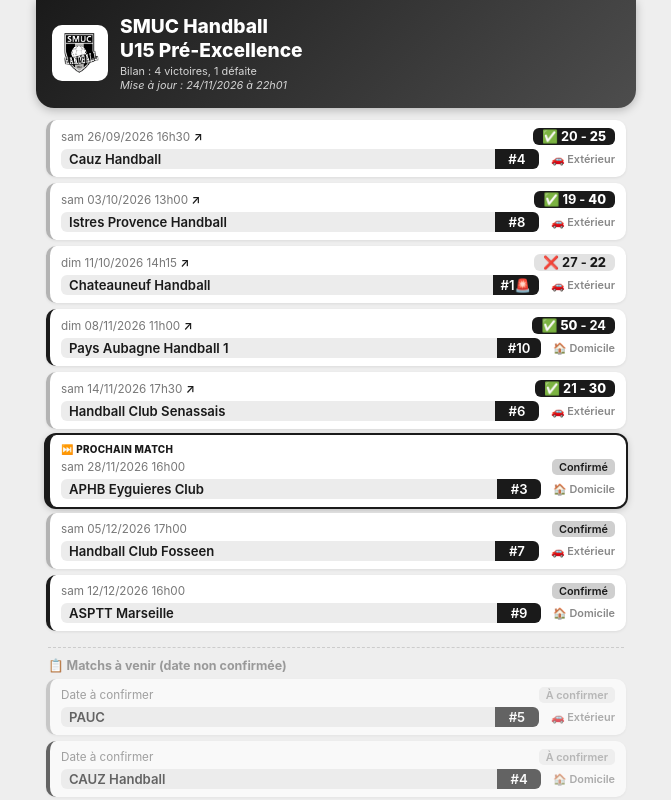
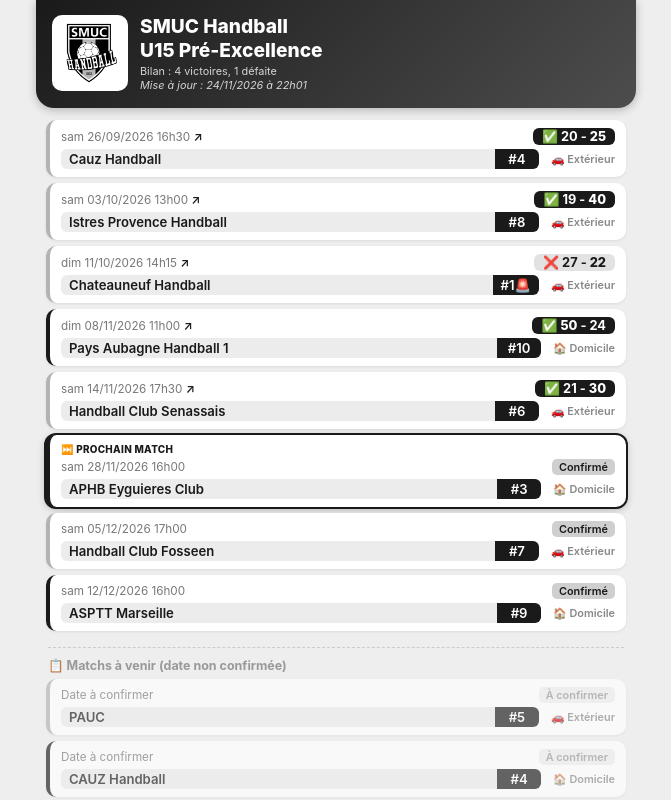
Before and after one commit to smuc-handball-u15/u15-pre-excellence, a plain HTML site: page index.html in a window 1280 px wide. Shown: the top 800 px of the page, without its empty margins (304-975 px from the left). Drawn offline with Linux system fonts and the light colour scheme.

Commit message:
Bigger logo, less white padding

```diff
--- a/index.html
+++ b/index.html
@@ -9,7 +9,7 @@
 * { box-sizing: border-box; }
 body { font-family: -apple-system, BlinkMacSystemFont, 'Segoe UI', system-ui, sans-serif; margin:0; padding:0; background:#eeeeee; color:#1a1a1a; max-width:600px; margin-left:auto; margin-right:auto; font-size:14px; }
 .hero { background:linear-gradient(135deg, #1a1a1a 0%, #4d4d4d 100%); color:white; padding:14px 16px 16px 16px; border-radius:0 0 18px 18px; margin-bottom:12px; box-shadow:0 2px 10px rgba(0,0,0,0.25); display:flex; align-items:center; gap:12px; }
-.hero img { width:56px; height:56px; border-radius:10px; background:white; padding:3px; flex-shrink:0; }
+.hero img { width:76px; height:76px; border-radius:10px; background:white; padding:1px; flex-shrink:0; }
 .hero-text h1 { font-size: 1.2rem; margin: 0 0 2px 0; font-weight:800; }
 .updated { font-size: 0.68rem; color:rgba(255,255,255,0.8); margin-bottom:0; }
 .content { padding: 0 10px 14px 10px; }
```
